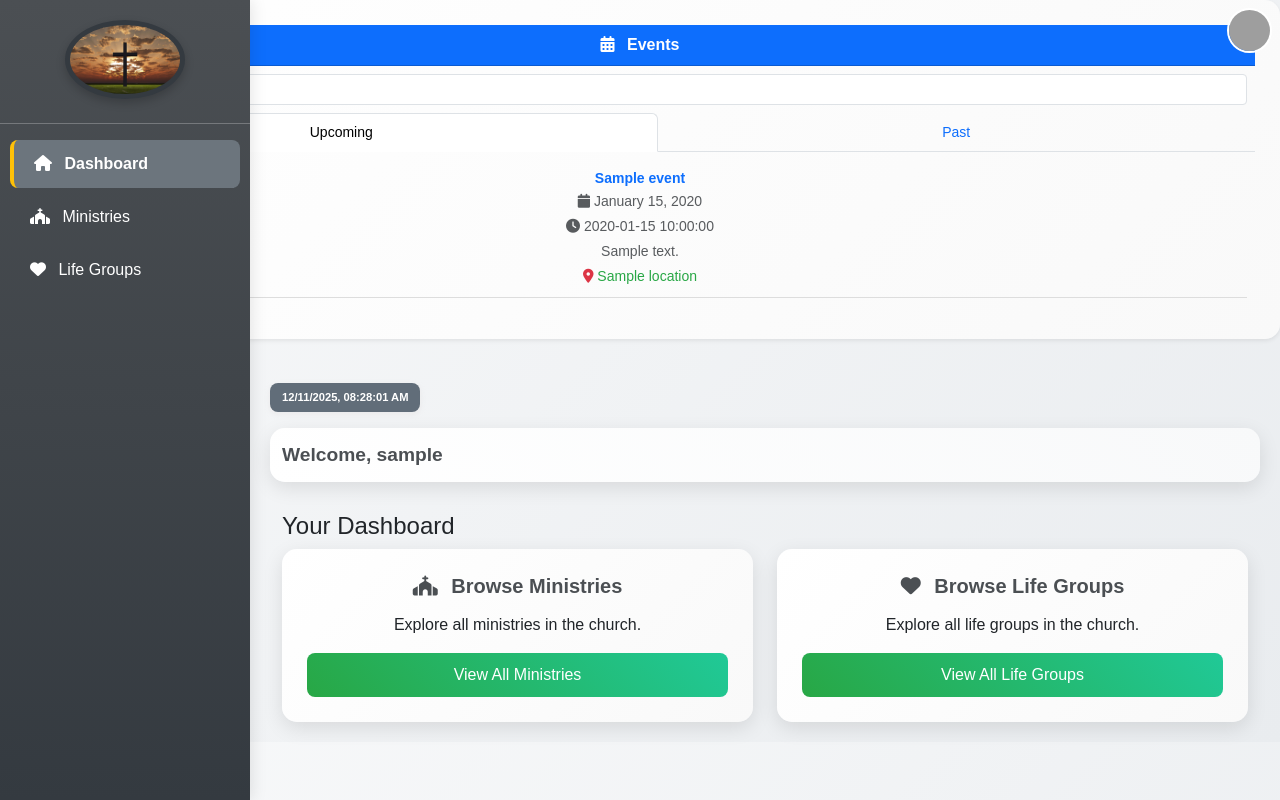
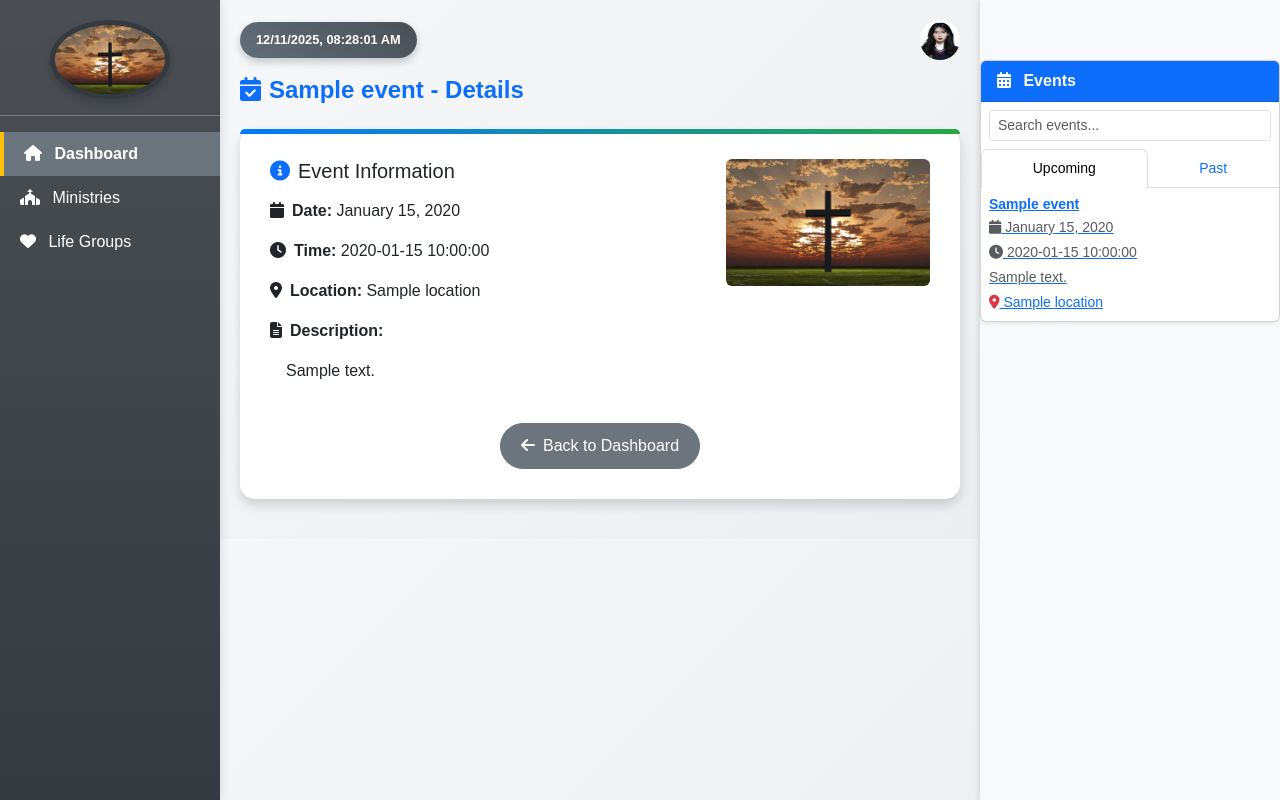
Before and after one commit to Zoraller/Church-Management, a Flask app: template templates/user_dashboard.html in a window 1280 px wide. Run offline with Flask 3, Linux system fonts and the light colour scheme; the template is opened without the code that fills it: most values are stand-ins (such as "Sample title", 1, 10 or a date in 2020); grey boxes are pictures that could not be loaded.

Commit message:
Update user_dashboard.html

```diff
--- a/templates/user_dashboard.html
+++ b/templates/user_dashboard.html
@@ -3,207 +3,85 @@
 <head>
   <meta charset="UTF-8">
   <meta name="viewport" content="width=device-width, initial-scale=1.0">
-<meta name="description" content="User Dashboard - Welcome to your personalized church app view.">
-<title>User Dashboard</title>
+  <title>{{ event.event_name }} - Event Details</title>
   <link href="https://cdn.jsdelivr.net/npm/bootstrap@5.3.3/dist/css/bootstrap.min.css" rel="stylesheet">
   <link rel="stylesheet" href="https://cdnjs.cloudflare.com/ajax/libs/font-awesome/6.4.0/css/all.min.css">
-<link href="https://fonts.googleapis.com/css2?family=Roboto:wght@300;400;500;700&display=swap" rel="stylesheet">
-<link rel="icon" href="{{ url_for('static', filename='images/favicon.ico') }}" type="image/x-icon">
   <style>
-/* --------------------- General Body --------------------- */
     body {
-    margin: 0;
+      background: linear-gradient(135deg, #f8f9fa 0%, #e9ecef 100%);
       font-family: 'Arial', sans-serif;
-    background: linear-gradient(135deg, #f8f9fa 0%, #e9ecef 100%);
     }
 
-/* --------------------- Sidebar --------------------- */
     .sidebar {
-    position: fixed;
-    top: 0;
-    left: 0;
       height: 100vh;
-    width: 250px;
       background: linear-gradient(180deg, #4b4f53 0%, #343a40 100%);
       color: white;
+      position: fixed;
+      width: 220px;
       padding-top: 20px;
-    box-shadow: 2px 0 15px rgba(0,0,0,0.1);
+      box-shadow: 2px 0 10px rgba(0,0,0,0.1);
+      transform: translateX(-100%);
+      transition: transform 0.3s ease;
       z-index: 1000;
-    transition: transform 0.3s ease;
     }
-
-/* Links inside sidebar */
+    .sidebar.show { transform: translateX(0); }
     .sidebar a {
+      color: white;
       display: block;
-    color: white;
+      padding: 10px 20px;
       text-decoration: none;
-    padding: 12px 20px;
-    margin: 5px 10px;
-    border-radius: 8px;
       transition: all 0.3s ease;
     }
-.sidebar a:hover {
-    background: rgba(255,255,255,0.2);
-    transform: translateX(5px);
+    .sidebar a:hover { background: #495057; transform: translateX(5px); }
+    .sidebar a.active { background: #6c757d; font-weight: bold; border-left: 4px solid #ffc107; }
+    .sidebar-logo { max-width: 120px; border-radius: 50%; padding: 5px; background: #343a40; box-shadow: 0 4px 8px rgba(0,0,0,0.2); }
+
+    .main-content { margin-left: 0; padding: 20px; transition: margin-left 0.3s ease; }
+
+    .right-panel { position: fixed; top: 0; right: 0; width: 300px; height: 100vh; background: #f8f9fa; z-index: 1000; overflow-y: auto; box-shadow: -2px 0 5px rgba(0,0,0,0.1); padding-top: 60px; }
+
+    .profile-icon { width: 40px; height: 40px; border-radius: 50%; cursor: pointer; transition: transform 0.3s ease; }
+    .profile-icon:hover { transform: scale(1.1); }
+
+    .time-card { display: inline-block; padding: 8px 16px; font-size: 0.8rem; font-weight: bold; color: #ffffff; background: linear-gradient(45deg, #616d79ff, #495057); border-radius: 20px; box-shadow: 0 4px 8px rgba(0,0,0,0.2); }
+
+    .container-box { background: white; padding: 30px; border-radius: 15px; box-shadow: 0 6px 12px rgba(0,0,0,0.15); margin-bottom: 20px; position: relative; }
+    .container-box::before { content: ''; position: absolute; top: 0; left: 0; right: 0; height: 5px; background: linear-gradient(90deg, #007bff, #28a745); border-radius: 15px 15px 0 0; }
+
+    .btn-primary { background: linear-gradient(45deg, #007bff, #0056b3); border: none; border-radius: 25px; padding: 10px 20px; font-weight: bold; transition: transform 0.3s ease, box-shadow 0.3s ease; }
+    .btn-primary:hover { transform: translateY(-2px); box-shadow: 0 6px 12px rgba(0, 123, 255, 0.3); }
+    .btn-secondary { border-radius: 25px; padding: 10px 20px; }
+
+    .hamburger { display: none; font-size: 1.5rem; cursor: pointer; color: #4b4f53; margin-bottom: 10px; }
+    .backdrop { position: fixed; top: 0; left: 0; width: 100%; height: 100%; background: rgba(0,0,0,0.5); z-index: 999; opacity: 0; visibility: hidden; transition: opacity 0.3s ease, visibility 0.3s ease; }
+    .backdrop.show { opacity: 1; visibility: visible; }
+
+    @media (max-width: 768px) {
+      .hamburger { display: block; }
+      .sidebar { width: 220px; height: 100vh; position: fixed; top: 0; left: 0; }
+      .main-content { margin-left: 0; padding: 20px; }
+      .container-box { margin: 20px; padding: 20px; }
+      .right-panel { display: none; }
     }
-.sidebar a.active {
-    background: #6c757d;
-    font-weight: bold;
-    border-left: 4px solid #ffc107;
-}
-
-/* Logo */
-.sidebar-logo {
-    display: block;
-    max-width: 120px;
-    margin: 0 auto 20px;
-    border-radius: 50%;
-    padding: 5px;
-    background: #343a40;
-    box-shadow: 0 4px 10px rgba(0,0,0,0.2);
-}
-
-/* --------------------- Main Content --------------------- */
-.main-content {
-    margin-left: 250px;
-    padding: 20px;
-    transition: margin-left 0.3s ease;
-}
-
-/* --------------------- Navbar --------------------- */
-.navbar {
-    background: linear-gradient(45deg, #ffffff, #f8f9fa);
-    border-radius: 15px;
-    box-shadow: 0 6px 20px rgba(0,0,0,0.1);
-    margin-bottom: 30px;
-}
-.navbar-brand {
-    color: #4b4f53;
-    font-weight: 600;
-    font-size: 1.2rem;
-}
-
-/* --------------------- Clock --------------------- */
-.time-card {
-    display: inline-block;
-    padding: 6px 12px;
-    font-size: 0.7rem;
-    font-weight: bold;
-    color: #fff;
-    background: #616d79;
-    border-radius: 8px;
-    box-shadow: 0 2px 6px rgba(202,190,190,0.2);
-}
-
-/* --------------------- Profile Icon --------------------- */
-.profile-icon {
-    width: 45px;
-    height: 45px;
-    border-radius: 50%;
-    cursor: pointer;
-    border: 2px solid #fff;
-    transition: transform 0.3s ease;
-}
-.profile-icon:hover {
-    transform: scale(1.1);
-}
-
-/* --------------------- Cards --------------------- */
-.card {
-    border: none;
-    border-radius: 15px;
-    box-shadow: 0 6px 20px rgba(0,0,0,0.1);
-    background: linear-gradient(135deg, #fff 0%, #f9f9f9 100%);
-    padding: 25px;
-    text-align: center;
-    transition: all 0.3s ease;
-}
-.card:hover {
-    transform: translateY(-5px);
-    box-shadow: 0 10px 30px rgba(0,0,0,0.15);
-}
-.card h5 {
-    color: #4b4f53;
-    font-weight: 600;
-    margin-bottom: 15px;
-}
-.card .btn {
-    background: linear-gradient(45deg, #28a745, #20c997);
-    color: #fff;
-    border: none;
-    padding: 10px 20px;
-    border-radius: 8px;
-    transition: all 0.3s ease;
-}
-.card .btn:hover {
-    background: linear-gradient(45deg, #218838, #17a2b8);
-    transform: translateY(-2px);
-}
-.card a:not(.btn) {
-    color: #28a745;
-    text-decoration: none;
-    font-weight: 500;
-    display: block;
-    margin-bottom: 8px;
-}
-.card a:not(.btn):hover {
-    color: #20c997;
-    text-decoration: underline;
-}
-
-/* --------------------- Event Cards --------------------- */
-.event-card {
-    padding: 10px;
-    border-bottom: 1px solid #ddd;
-    transition: transform 0.2s ease, box-shadow 0.2s ease;
-    text-decoration: none;
-    color: inherit;
-}
-.event-card:hover {
-    transform: translateY(-2px);
-    box-shadow: 0 2px 8px rgba(0,0,0,0.1);
-}
-
-/* --------------------- Mobile Responsive --------------------- */
-@media (max-width: 768px) {
-    .sidebar {
-        transform: translateX(-100%);
-    }
-    .sidebar.show {
-        transform: translateX(0);
-    }
-    .main-content {
-        margin-left: 0;
-        padding: 20px;
-    }
-    .right-panel {
-        display: none;
-    }
-    .hamburger {
-        display: block;
-        position: fixed;
-        top: 15px;
-        left: 15px;
-        z-index: 1100;
-        cursor: pointer;
-        font-size: 1.5rem;
-        color: #343a40;
-    }
+    @media (min-width: 769px) {
+      .sidebar { transform: translateX(0); }
+      .main-content { margin-left: 220px; margin-right: 300px; }
     }
   </style>
-
 </head>
 <body>
 
-<!-- Hamburger -->
+<!-- Backdrop for mobile -->
+<div class="backdrop" id="backdrop"></div>
+
+<!-- Hamburger for mobile -->
 <div class="d-md-none p-2">
   <span class="hamburger" id="hamburger"><i class="fa-solid fa-bars"></i></span>
 </div>
 
-<!-- Sidebar -->
 <div class="sidebar" id="sidebar">
-    <div class="text-center mb-4">
-        <img src="{{ url_for('static', filename='images/cross-background.jpg') }}" class="sidebar-logo" alt="Church Logo">
+  <div class="text-center">
+    <img src="{{ url_for('static', filename='images/cross-background.jpg') }}" class="sidebar-logo">
   </div>
   <hr>
   <a href="{{ url_for('user_dashboard') }}" class="active"><i class="fa-solid fa-house me-2"></i> Dashboard</a>
@@ -211,7 +89,7 @@ body {
   <a href="{{ url_for('all_lifegroups') }}"><i class="fa-solid fa-heart me-2"></i> Life Groups</a>
 </div>
 
-<!-- Right Panel -->
+<!-- Right Panel (Events) -->
 <div class="right-panel">
   <div class="card shadow-sm mb-4">
     <div class="card-header bg-primary text-white fw-bold">
@@ -264,84 +142,73 @@ body {
   </div>
 </div>
 
-<!-- Main content -->
 <div class="main-content">
   <div class="d-flex justify-content-between align-items-center mb-3">
     <div id="datetime" class="time-card"></div>
-    <div class="dropdown position-fixed top-0 end-0 p-2" style="z-index: 1050;">
-      <a class="d-block" href="#" role="button" id="profileDropdown" data-bs-toggle="dropdown" aria-expanded="false">
-        <img src="{{ url_for('uploaded_file', filename=profile_pic) }}" class="profile-icon" onerror="this.src='{{ url_for('static', filename='images/default-profile.png') }}'">
-      </a>
-      <ul class="dropdown-menu dropdown-menu-end shadow-sm" aria-labelledby="profileDropdown">
-        <li><a class="dropdown-item" href="{{ url_for('update_profile') }}"><i class="fa-solid fa-user me-2"></i> Update Profile</a></li>
-        <li><a class="dropdown-item" href="{{ url_for('logout') }}"><i class="fa-solid fa-right-from-bracket me-2"></i> Logout</a></li>
+    <div class="dropdown">
+      <img src="{{ url_for('static', filename='images/iu.jpg') }}" class="profile-icon dropdown-toggle" data-bs-toggle="dropdown" alt="User">
+      <ul class="dropdown-menu dropdown-menu-end">
+        <li><a class="dropdown-item" href="{{ url_for('logout') }}"><i class="fa-solid fa-right-from-bracket"></i> Logout</a></li>
       </ul>
     </div>
   </div>
 
-  <nav class="navbar navbar-expand-lg navbar-light">
-    <div class="container-fluid">
-      <span class="navbar-brand">Welcome, {{ username }}</span>
+  <h4 class="fw-bold text-primary mb-4"><i class="fa-solid fa-calendar-check me-2"></i>{{ event.event_name }} - Details</h4>
+
+  <div class="container-box">
+    <div class="row">
+      <div class="col-md-8">
+        <h5 class="mb-3"><i class="fa-solid fa-info-circle me-2 text-primary"></i>Event Information</h5>
+        <p><strong><i class="fa-solid fa-calendar me-2"></i>Date:</strong> {{ event.event_date.strftime('%B %d, %Y') }}</p>
+        <p><strong><i class="fa-solid fa-clock me-2"></i>Time:</strong> {{ event.event_time_formatted or 'Time not set' }}</p>
+        <p><strong><i class="fa-solid fa-location-dot me-2"></i>Location:</strong> {{ event.location }}</p>
+        <p><strong><i class="fa-solid fa-file-alt me-2"></i>Description:</strong></p>
+        <p class="ms-3">{{ event.description or 'No description available.' }}</p>
       </div>
-  </nav>
-
-  <div class="container mt-3">
-    <h4>Your Dashboard</h4>
-    <div class="row g-4">
-      {% if ministry and ministry['ministry_ids'] %}
-      <div class="col-md-6">
-        <div class="card">
-          <h5><i class="fa-solid fa-church me-2"></i> Your Ministries</h5>
-          {% for id, name in zip(ministry['ministry_ids'], ministry['ministry_names']) %}
-            <a href="{{ url_for('user_view_ministry', ministry_id=id) }}">{{ name }}</a>
-          {% endfor %}
+      <div class="col-md-4 text-center">
+        <img
+          src="{% if event.image_url %}{{ url_for('static', filename='uploads/' ~ event.image_url) }}{% else %}{{ url_for('static', filename='images/cross-background.jpg') }}{% endif %}"
+          class="img-fluid rounded mb-3"
+          style="max-height: 200px;"
+          alt="{{ event.event_name }}">
       </div>
     </div>
-      {% endif %}
-      {% if lifegroup and lifegroup['lifegroup_ids'] %}
-      <div class="col-md-6">
-        <div class="card">
-          <h5><i class="fa-solid fa-heart me-2"></i> Your Life Groups</h5>
-          {% for id, name in zip(lifegroup['lifegroup_ids'], lifegroup['lifegroup_names']) %}
-            <a href="{{ url_for('view_lifegroup', lifegroup_id=id) }}">{{ name }}</a>
-          {% endfor %}
-        </div>
-      </div>
-      {% endif %}
-      <div class="col-md-6">
-        <div class="card">
-          <h5><i class="fa-solid fa-church me-2"></i> Browse Ministries</h5>
-          <p>Explore all ministries in the church.</p>
-          <a href="{{ url_for('all_ministries') }}" class="btn">View All Ministries</a>
-        </div>
-      </div>
-      <div class="col-md-6">
-        <div class="card">
-          <h5><i class="fa-solid fa-heart me-2"></i> Browse Life Groups</h5>
-          <p>Explore all life groups in the church.</p>
-          <a href="{{ url_for('all_lifegroups') }}" class="btn">View All Life Groups</a>
-        </div>
-      </div>
+    <div class="text-center mt-4">
+      <a href="{{ url_for('user_dashboard') }}" class="btn btn-secondary"><i class="fa-solid fa-arrow-left me-2"></i>Back to Dashboard</a>
     </div>
   </div>
 </div>
 
 <script>
-/* Clock */
 function updateDateTime() {
   const now = new Date();
   const options = { month:'numeric', day:'numeric', year:'numeric', hour:'2-digit', minute:'2-digit', second:'2-digit' };
-  document.getElementById('datetime').innerText = now.toLocaleString('en-US', options);
+  document.getElementById('datetime').innerText = now.toLocaleDateString('en-US', options);
 }
 setInterval(updateDateTime, 1000);
 updateDateTime();
 
-/* Sidebar toggle */
-document.getElementById('hamburger').addEventListener('click', function() {
-  document.getElementById('sidebar').classList.toggle('show');
+// Sidebar toggle for mobile
+const sidebar = document.getElementById('sidebar');
+const backdrop = document.getElementById('backdrop');
+const hamburger = document.getElementById('hamburger');
+
+function toggleSidebar() {
+  sidebar.classList.toggle('show');
+  backdrop.classList.toggle('show');
+}
+
+hamburger.addEventListener('click', toggleSidebar);
+backdrop.addEventListener('click', toggleSidebar);
+
+// Close sidebar on link click (for mobile)
+sidebar.addEventListener('click', function(e) {
+  if (e.target.tagName === 'A') {
+    toggleSidebar();
+  }
 });
 
-/* Event search */
+// Event search
 document.getElementById('eventSearch').addEventListener('input', function() {
   const filter = this.value.toLowerCase();
   document.querySelectorAll('.event-card').forEach(event => {
```
Lines whose indentation alone changed are shown as unchanged.
